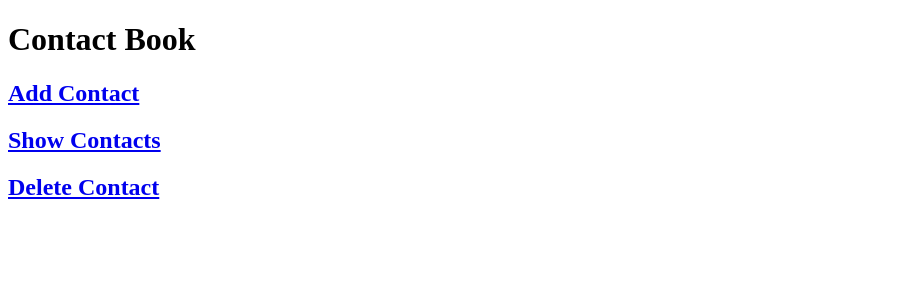
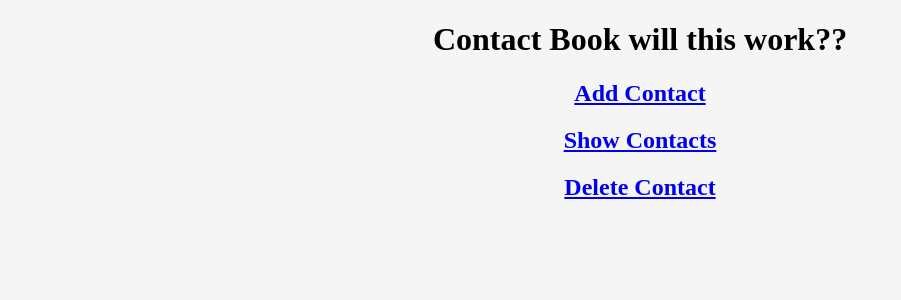
Before and after one commit to tarheelfan200/flaskContactBook, a Flask app: page / in a window 1280 px wide. Shown: the top 300 px of the page, without its empty margins (0-901 px from the left). Run offline with Flask 3, Linux system fonts and the light colour scheme.

Commit message:
Update home.html

```diff
--- a/templates/home.html
+++ b/templates/home.html
@@ -4,9 +4,10 @@
     <meta charset="UTF-8">
     <meta name="viewport" content="width=device-width, initial-scale=1.0">
     <title>Document</title>
+    <link rel = "stylesheet" href = "{{url_for('static', filename = 'css/styles.css')}}">
 </head>
 <body>
-    <h1 id="contact_book">Contact Book</h1>
+    <h1 id="contact_book">Contact Book will this work??</h1>
     <h2 id="add_contact"><a href="/add_contact">Add Contact</a></h2>
     <h2 id="show_contacts"><a href="/show_contacts">Show Contacts</a></h2>
     <h2 id="delete_contact"><a href="/delete_contact">Delete Contact</a></h2>
```
